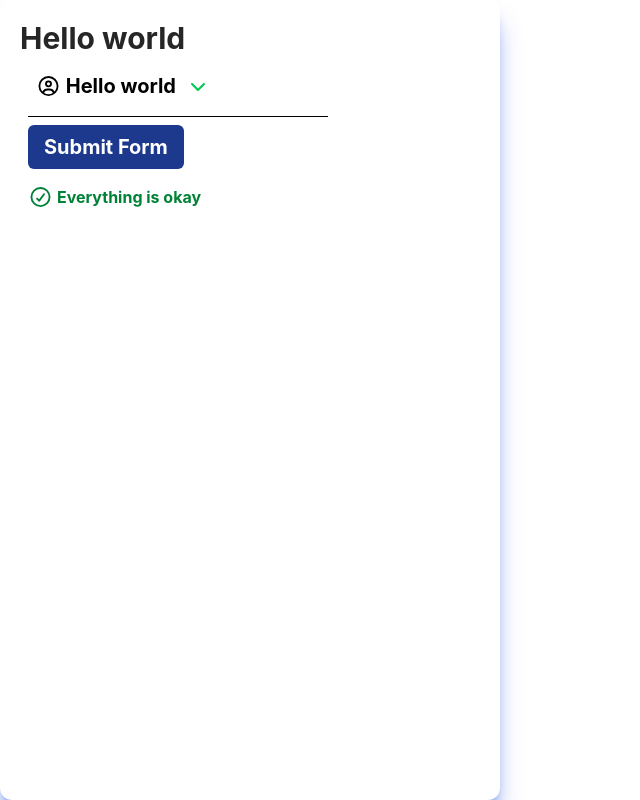
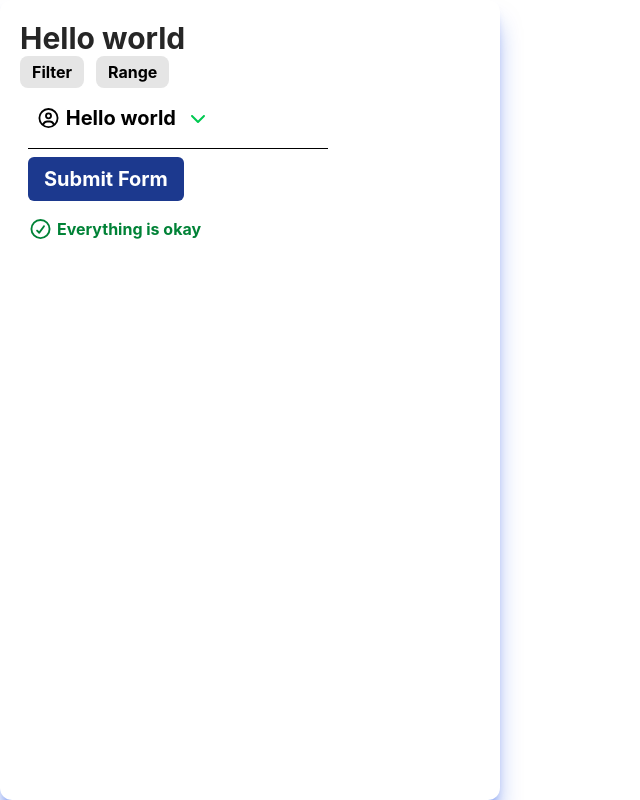
Before and after one commit to kkamildev/e-commerce-system-final, a React (Vite) app in the folder app/: page / in a window 1280 px wide. Shown: the whole page, without its empty margins (0-640 px from the left). Built offline with nearby package versions, Linux system fonts and the light colour scheme.

Commit message:
starting creating RadioGroup

```diff
--- a/app/src/App.tsx
+++ b/app/src/App.tsx
@@ -1,5 +1,4 @@
 import { useMemo, type FC } from "react";
-import SelectField from "./Utils/Components/Input/SelectField";
 import Form from "./Utils/Components/Input/Form";
 import BaseSeparator from "./Utils/Components/Separators/BaseSeparator";
 import InputSuccess from "./Utils/Components/Notifications/InputSuccess";
@@ -9,9 +8,10 @@ import Dropdown from "./Utils/Components/Input/Dropdown";
 import { FontAwesomeIcon } from "@fortawesome/react-fontawesome";
 import { faUserCircle } from "@fortawesome/free-regular-svg-icons";
 import SpinLoader from "./Utils/Components/Loaders/SpinLoader";
-import { faCircleNotch, faSpinner, faUser } from "@fortawesome/free-solid-svg-icons";
+import {faSpinner, faUser } from "@fortawesome/free-solid-svg-icons";
 import { useLoadingStore } from "./Utils/Stores/useLoadingStore";
 import { useGlobalErrorStore } from "./Utils/Stores/useGlobalErrorStore";
+import RadioGroup from "./Utils/Components/Input/RadioGroup";
 
 type Props = {
 
@@ -48,6 +48,12 @@ const App : FC<Props> = ({}) => {
                     }
                 }}
             >
+                <RadioGroup
+                    buttons={[
+                        {title:"Filter", value:"something1"},
+                        {title:"Range", value:"something2"}
+                    ]}
+                />
                 <Dropdown
                     style="max-w-[300px] font-bold border-none!"
                     downStyle="dark:bg-zinc-900"
--- /dev/null
+++ b/app/src/Utils/Components/Input/RadioGroup.tsx
@@ -0,0 +1,21 @@
+import type { FC } from "react";
+
+type Props = {
+    buttons:{value:string, title:string}[],
+    buttonStyle?:string,
+    style?:string
+}
+
+const RadioGroup : FC<Props> = ({buttons, buttonStyle, style}) => {
+    return (
+        <section className={`${style} flex items-center gap-x-3`}>
+            {
+                buttons.map((button) => <button key={button.value} type="button"
+                className={`${buttonStyle} rounded-lg px-3 py-1 cursor-pointer font-bold dark:text-white dark:bg-zinc-800 dark:hover:text-black dark:hover:bg-neutral-100 text-black bg-neutral-200 hover:text-white hover:bg-black transition-colors duration-150 ease-in-out`}>
+                    {button.title}</button>)
+            }
+        </section>
+    )
+}
+
+export default RadioGroup;
```
